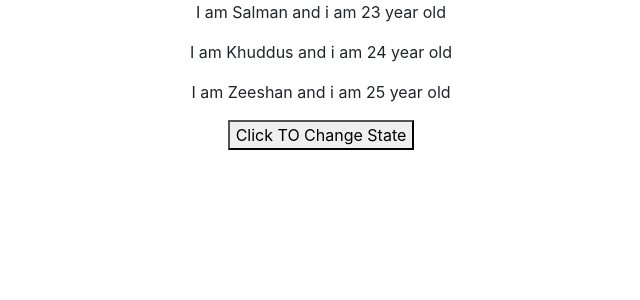
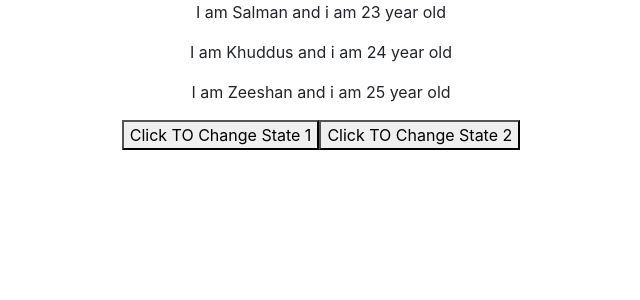
Before and after one commit to HusnainK721/my-first-app, a React (Create React App) app: page / in a window 1280 px wide. Shown: the top 300 px of the page, without its empty margins (319-959 px from the left). Built offline with nearby package versions, Linux system fonts and the light colour scheme.

Commit message:
working with useState

```diff
--- a/src/Component/C-MainBodySection/PropsWithFunctionComponent/PropsWithFunctionParent.jsx
+++ b/src/Component/C-MainBodySection/PropsWithFunctionComponent/PropsWithFunctionParent.jsx
@@ -18,6 +18,15 @@ export const PropsWithFunctionParent = () => {
       ],
     });
   };
+  const changeNameHandler = () => {
+    setPersonData({
+      person: [
+        { name: " Salmaan Node js Developer", age: 23 },
+        { name: " Khuddus React Developer", age: 24 },
+        { name: "Zeeshan UI Developer", age: 25 },
+      ],
+    });
+  };
   return (
     <div>
       <PropsWithFunctionChild
@@ -32,7 +41,8 @@ export const PropsWithFunctionParent = () => {
         name={personData.person[2].name}
         age={personData.person[2].age}
       />
-      <button onClick={switchNameHandler}>Click TO Change State</button>
+      <button onClick={switchNameHandler}>Click TO Change State 1</button>
+      <button onClick={changeNameHandler}>Click TO Change State 2</button>
     </div>
   );
 };
```
Also changed, not shown: 1 other file (tests, documents, lock files or other folders).
